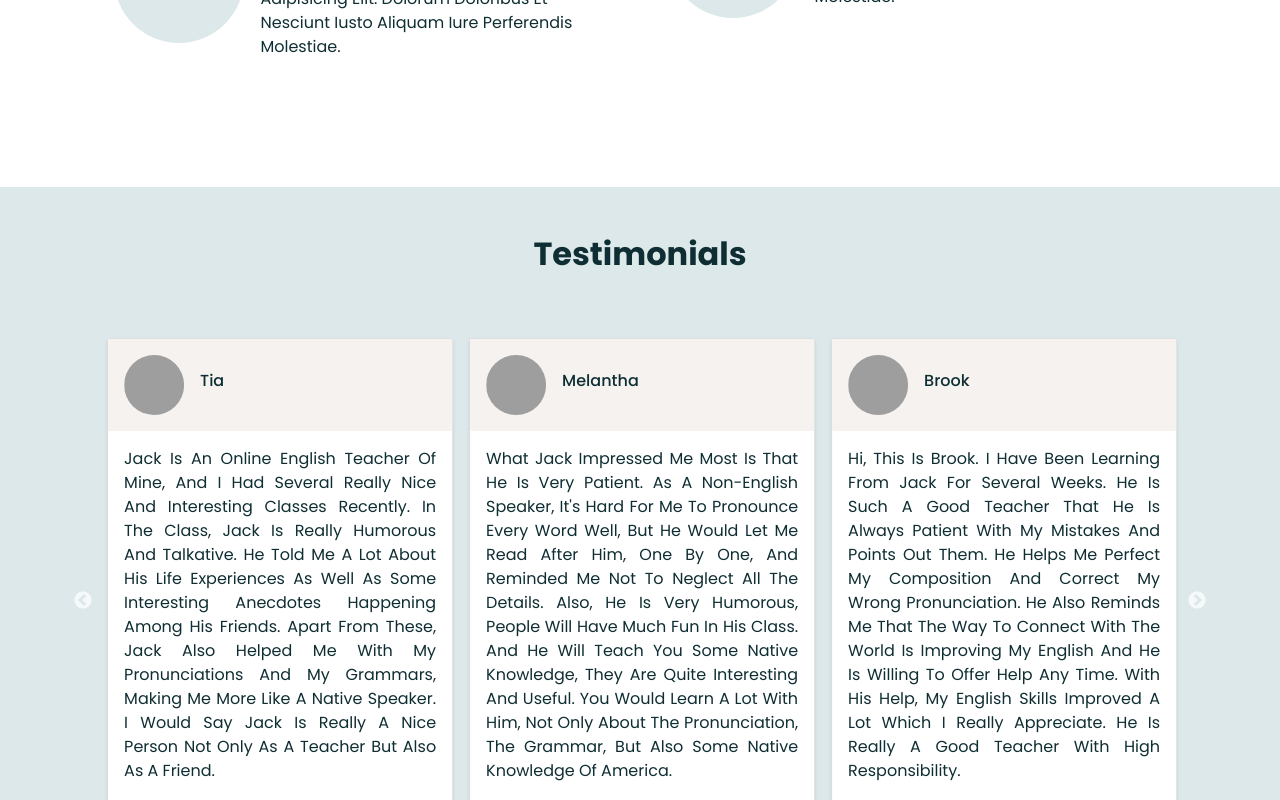
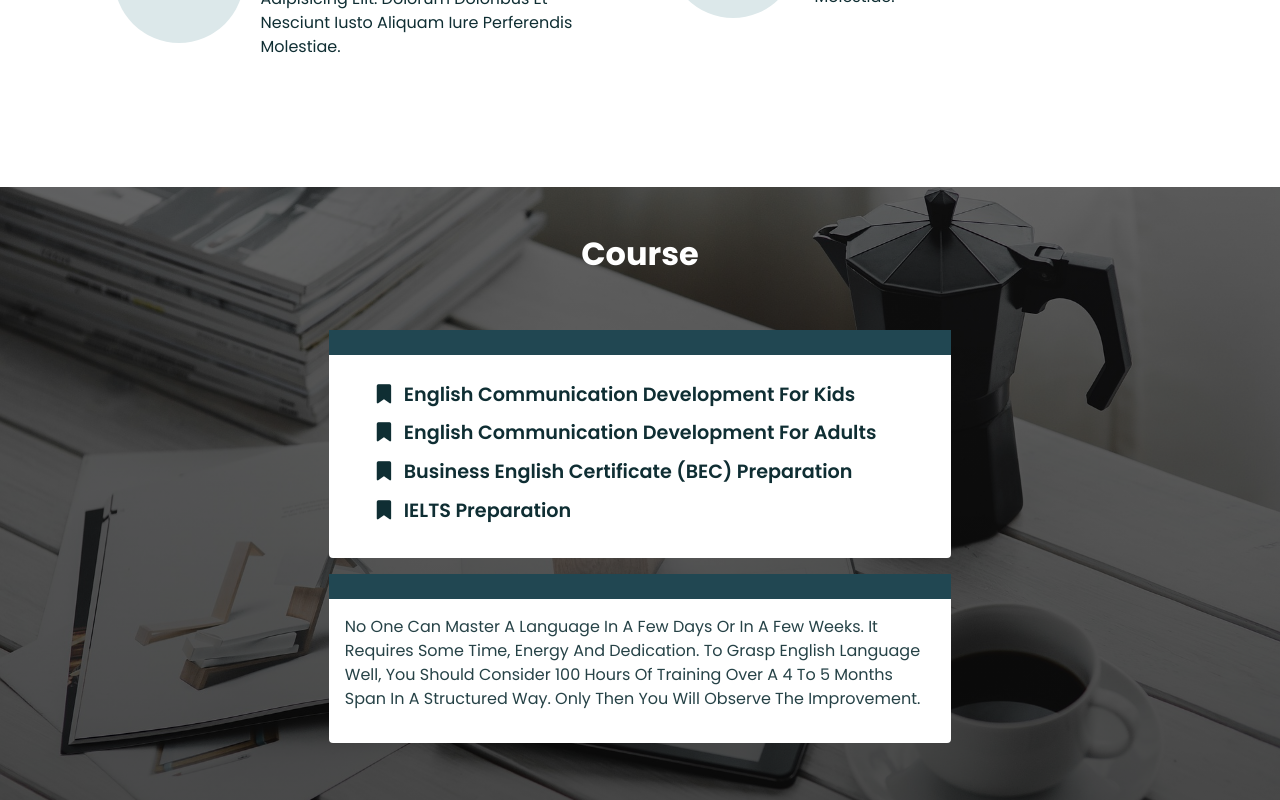
Before and after one commit to Foyezs-Work/teacher-jack-online, a React (Create React App) app: page / in a window 1280 px wide. Shown: the part 2000-2800 px from the top of the page. Built offline with nearby package versions, Linux system fonts and the light colour scheme; grey boxes are pictures that could not be loaded.

Commit message:
add course

```diff
--- a/src/assets/css/style.css
+++ b/src/assets/css/style.css
@@ -61,7 +61,8 @@ ul li {
 }
 
 .content_details {
-  font-size: 1.2rem;
+  font-size: 1rem;
+  opacity: 0.9;
 }
 
 .title {
@@ -189,8 +190,8 @@ ul li {
 }
 /*=============================== Course Processing Section Close ========================*/
 /*=============================== Testimonial Start ========================*/
-.testimonial_section{
-  background: var(--color-wave-crest)
+.testimonial_section {
+  background: var(--color-wave-crest);
 }
 .testimonial_card_header {
   background-color: var(--color-light-white);
@@ -206,13 +207,41 @@ ul li {
   margin-right: 1rem;
 }
 
-.testimonial_details{
+.testimonial_details {
   padding: 1rem;
 }
-.testimonial_details p{
+.testimonial_details p {
   text-align: justify;
 }
 /*=============================== Testimonial Close ========================*/
+/*=============================== Course Section Start ========================*/
+.coruse_section {
+  background: linear-gradient(rgba(0, 0, 0, 0.6), rgba(0, 0, 0, 0.7)),
+    url(../images/common/services-bg.jpg) fixed center center;
+  background-size: cover;
+}
+
+.coruse_section .title {
+  color: var(--color-white) !important;
+}
+.coruse_section .card {
+  border: 0 !important;
+}
+.custom_card_header {
+  background: var(--color-moscow-midnight);
+  width: 100%;
+  height: 25px;
+  margin: 0;
+  border: 0;
+}
+
+.course_list li{
+  font-size: 1.2rem;
+  font-weight: 600;
+  margin: 10px 0px;
+  cursor: pointer;
+}
+/*=============================== Course Section Close ========================*/
 
 /*=========================== Footer Section Start ==========================*/
 #footer_section {
--- /dev/null
+++ b/src/components/home/Course.jsx
@@ -0,0 +1,50 @@
+import React from 'react';
+
+const Course = () => {
+    return (
+        <section className='section_padding coruse_section'>
+            <h2 className='title'>Course</h2>
+            <div className="container">
+                <div className="section_padding">
+                    <div className="row justify-content-center">
+                        <div className="col-md-7">
+                            <div className="card border">
+                                <div className="custom_card_header"></div>
+                                <div className="card-body">
+                                    <ul className='course_list'>
+                                        <li>
+                                            <i class="fa-solid fa-bookmark"></i>
+                                            <span className="ms-2"> English Communication Development for Kids</span>
+                                        </li>
+                                        <li>
+                                            <i class="fa-solid fa-bookmark"></i>
+                                            <span className="ms-2">   English Communication Development for Adults </span>
+                                        </li>
+                                        <li>
+                                            <i class="fa-solid fa-bookmark"></i>
+                                            <span className="ms-2"> Business English Certificate (BEC) Preparation </span>
+                                        </li>
+                                        <li>
+                                            <i class="fa-solid fa-bookmark"></i>
+                                            <span className="ms-2">  IELTS Preparation </span>
+                                        </li>
+                                    </ul>
+                                </div>
+                            </div>
+                        </div>
+                        <div className="col-md-7 mt-3">
+                            <div className="card border">
+                                <div className="custom_card_header"></div>
+                                <div className="card-body">
+                                    <p className='content_details'>No one can master a Language in a few days or in a few weeks. It requires some time, energy and dedication. To grasp English language well, you should consider 100 hours of training over a 4 to 5 months span in a structured way. Only then you will observe the improvement.</p>
+                                </div>
+                            </div>
+                        </div>
+                    </div>
+                </div>
+            </div>
+        </section>
+    );
+};
+
+export default Course;
--- a/src/components/home/Testimonials.jsx
+++ b/src/components/home/Testimonials.jsx
@@ -25,9 +25,9 @@ const Testimonials = () => {
             {
                 breakpoint: 600,
                 settings: {
-                    slidesToShow: 2,
-                    slidesToScroll: 2,
-                    initialSlide: 2
+                    slidesToShow: 1,
+                    slidesToScroll: 1,
+                    initialSlide: 1
                 }
             },
             {
--- a/src/pages/MainPage.jsx
+++ b/src/pages/MainPage.jsx
@@ -1,5 +1,6 @@
 import React from 'react';
 import AboutTeacherJack from '../components/home/AboutTeacherJack';
+import Course from '../components/home/Course';
 import CourseProcessing from '../components/home/CourseProcessing';
 import HomeBanner from '../components/home/HomeBanner';
 import Testimonials from '../components/home/Testimonials';
@@ -11,6 +12,7 @@ const MainPage = () => {
             <HomeBanner />
             <AboutTeacherJack />
             <CourseProcessing />
+            <Course />
             <Testimonials />
         </MainLayout>
     );
```
Also changed, not shown: src/assets/images/common/services-bg.jpg (added).
